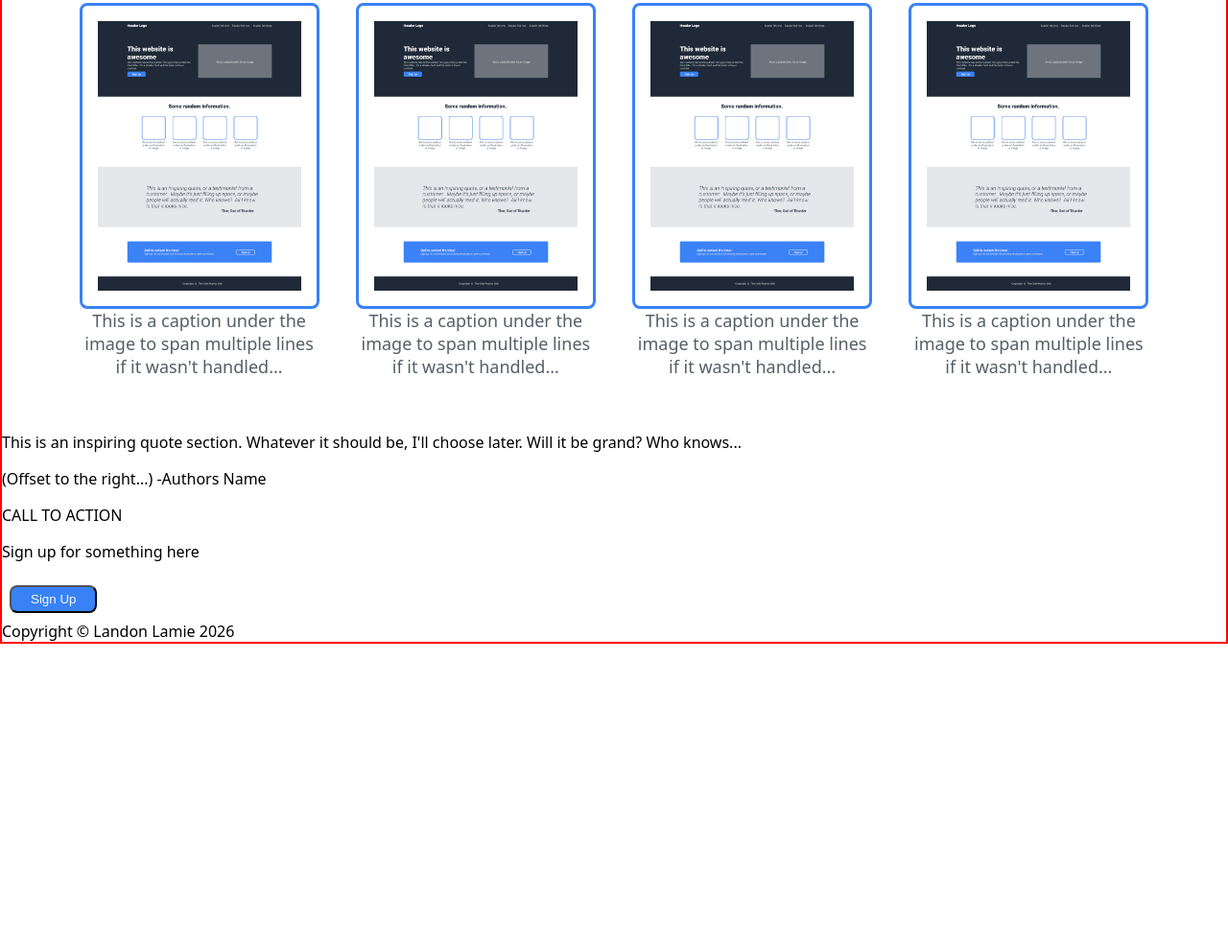
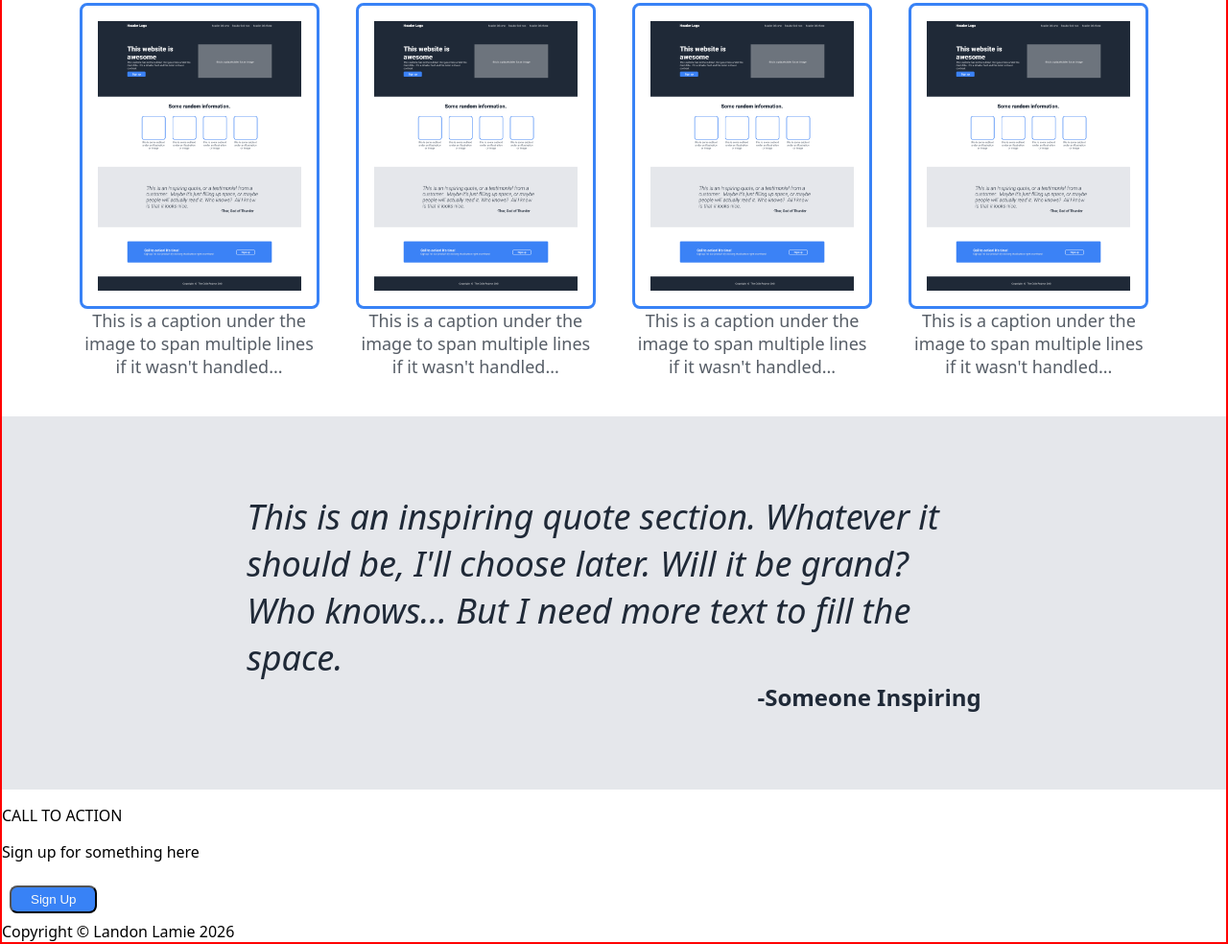
Before and after one commit to lamielm/TOP-Landing-Page, a plain HTML site: page index.html in a window 1280 px wide. Shown: the part 578-1562 px from the top of the page at 96% size. Before the commit the page ends 1249 px from the top, so only its background shows below. Drawn offline with Linux system fonts and the light colour scheme.

Commit message:
Complete the "Quote" section of the page. Updated notes on README page.

```diff
--- a/index.html
+++ b/index.html
@@ -70,11 +70,14 @@
 				</div>
 			</div>
 			<div class="quote">
-				<p>
-					This is an inspiring quote section. Whatever it should be,
-					I'll choose later. Will it be grand? Who knows...
-				</p>
-				<p>(Offset to the right...) -Authors Name</p>
+				<div class="container">
+					<p class="special">
+						This is an inspiring quote section. Whatever it should
+						be, I'll choose later. Will it be grand? Who knows...
+						But I need more text to fill the space.
+					</p>
+					<p class="author">-Someone Inspiring</p>
+				</div>
 			</div>
 			<div class="call">
 				<p>CALL TO ACTION</p>
--- a/style.css
+++ b/style.css
@@ -142,3 +142,30 @@ figure figcaption {
 	font-size: 18px;
 	color: #575e67;
 }
+
+.quote {
+	display: flex;
+	justify-content: center;
+	background-color: #e5e7eb;
+	color: #1f2937;
+	padding: 60px 0;
+}
+
+.quote .container {
+	margin: 20px;
+	width: 60%;
+}
+
+.special {
+	font-size: 36px;
+	font-weight: 300;
+	font-style: italic;
+	margin: 0;
+}
+.author {
+	display: flex;
+	justify-content: flex-end;
+	font-size: 24px;
+	font-weight: 700;
+	margin: 0;
+}
```
Also changed, not shown: 1 other file.
